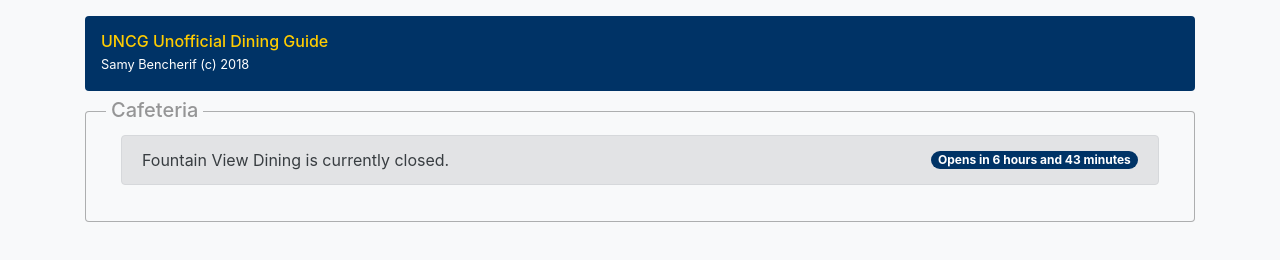
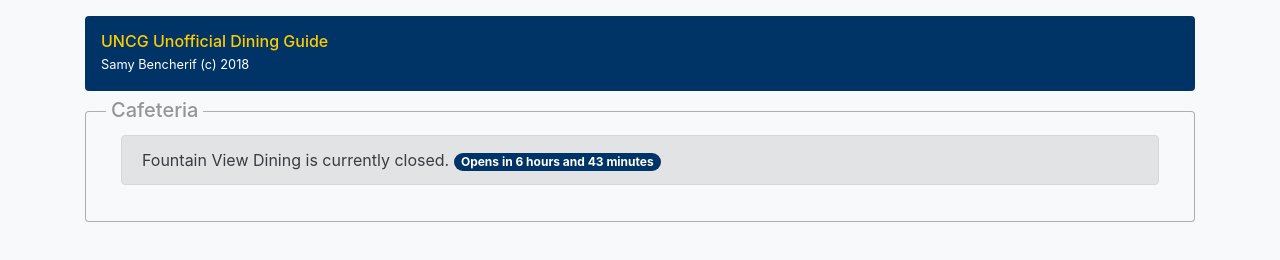
Before and after one commit to SamyBencherif/UNCG-Unofficial-Dining-Guide, a website: page index.html in a window 1280 px wide. Drawn offline with nearby package versions, Linux system fonts and the light colour scheme.

Commit message:
unflex badge

```diff
--- a/index.html
+++ b/index.html
@@ -44,7 +44,7 @@
 						<span class="FVTimeLeft">amount of minutes</span>.
 					</div>
 
-					<div id="FVClosed" class="alert alert-secondary d-flex justify-content-between align-items-center" role="alert">
+					<div id="FVClosed" class="alert alert-secondary justify-content-between align-items-center" role="alert">
 						Fountain View Dining is currently closed.
 						<span class="badge uncg-blue-background badge-primary badge-pill">
 							<span class="FVTimeUntil">an amount of minutes</span>
```
